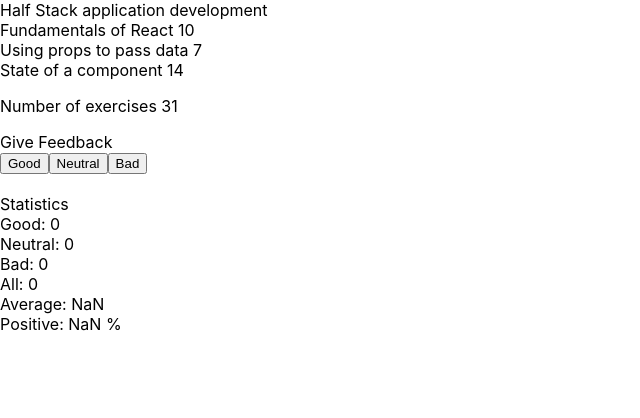
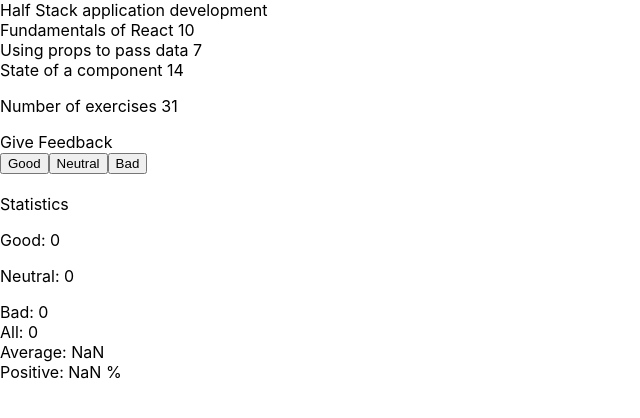
Before and after one commit to satugaya/FullStack-palautusrepositorio, a React (Create React App) app in the folder viikko1/kurssitiedo/kurssitiedot/: page / in a window 1280 px wide. Shown: the top 418 px of the page, without its empty margins (0-640 px from the left). Built offline with nearby package versions, Linux system fonts and the light colour scheme.

Commit message:
Unicafe 1.8 valmis

```diff
--- a/viikko1/kurssitiedo/kurssitiedot/src/App.js
+++ b/viikko1/kurssitiedo/kurssitiedot/src/App.js
@@ -1,6 +1,28 @@
 import React, {useState} from 'react'
 import Header from './Header'
 import Content from './Content'
+
+const Statistics = (props) => {
+  console.log(props)
+  const {good, bad, neutral} = props
+  return(
+    <div>
+    <p>
+    Good: {good}</p>
+    <p>Neutral: {neutral}</p>
+
+    Bad: {bad} <br/>
+    All: {good + neutral + bad} <br/>
+    Average: {(good - bad)/(good + neutral + bad)}
+    <br/>
+    Positive: {100*good/(good + neutral + bad)} %
+
+  </div>
+  )
+
+}
+
+
 
 
 const App = () => {
@@ -39,14 +61,7 @@
       <br />
       <Header course ={statistics} />
 
-      Good: {good}
-      <br />
-      Neutral: {neutral} <br/>
-      Bad: {bad} <br/>
-      All: {good + neutral + bad} <br/>
-      Average: {(good - bad)/(good + neutral + bad)}
-      <br/>
-      Positive: {100*good/(good + neutral + bad)} %
+      <Statistics good={good} neutral={neutral} bad={bad}/>
     </div>
   )
 }
```
